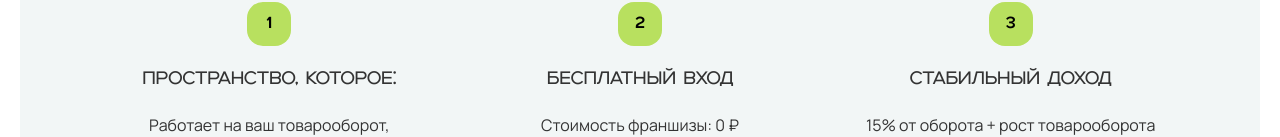
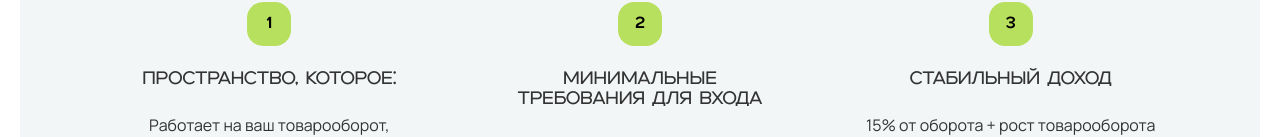
Before and after one commit to Marina2022/vibe-points, a Next.js app: page / in a window 1280 px wide. Shown: the part 806-943 px from the top of the page. Built offline with nearby package versions, Linux system fonts and the light colour scheme; a web font is replaced by a local one.

Commit message:
правка

```diff
--- a/src/components/sections/ForvibePointSection/FeatureCard.tsx
+++ b/src/components/sections/ForvibePointSection/FeatureCard.tsx
@@ -13,7 +13,7 @@ const FeatureCard = ({ number, title, description }: FeatureCardProps) => {
     <div className="flex flex-col items-center text-center gap-6">
       <BadgeNumber number={number} variant="lime" />
 
-      <h3 className="font-uncage text-lg uppercase leading-[1.1] text-graphite">
+      <h3 className="font-uncage text-lg uppercase leading-[1.1] text-graphite whitespace-pre-line">
         {title}
       </h3>
 
--- a/src/components/sections/ForvibePointSection/ForvibePointSection.tsx
+++ b/src/components/sections/ForvibePointSection/ForvibePointSection.tsx
@@ -15,8 +15,8 @@ const FEATURES = [
   },
   {
     number: 2,
-    title: "БЕСПЛАТНЫЙ ВХОД",
-    description: "Стоимость франшизы: 0 ₽\nРоялти: 0 ₽",
+    title: "минимальные\n требования для входа",
+    description: "Устойчивый ТО структуры + \n квалификация от А ПРО + \nпомещение от 30 кв.м",
   },
   {
     number: 3,
```
